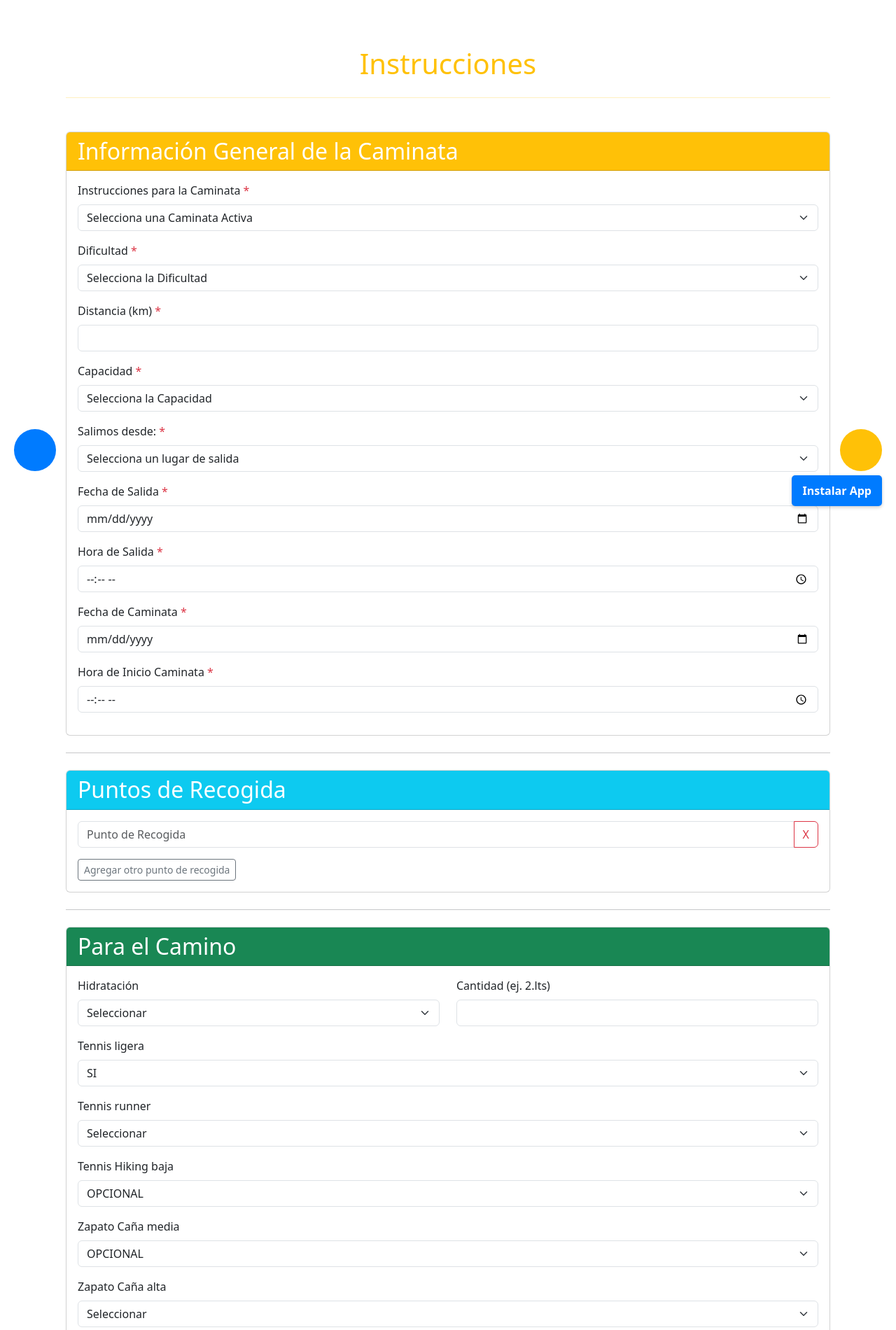
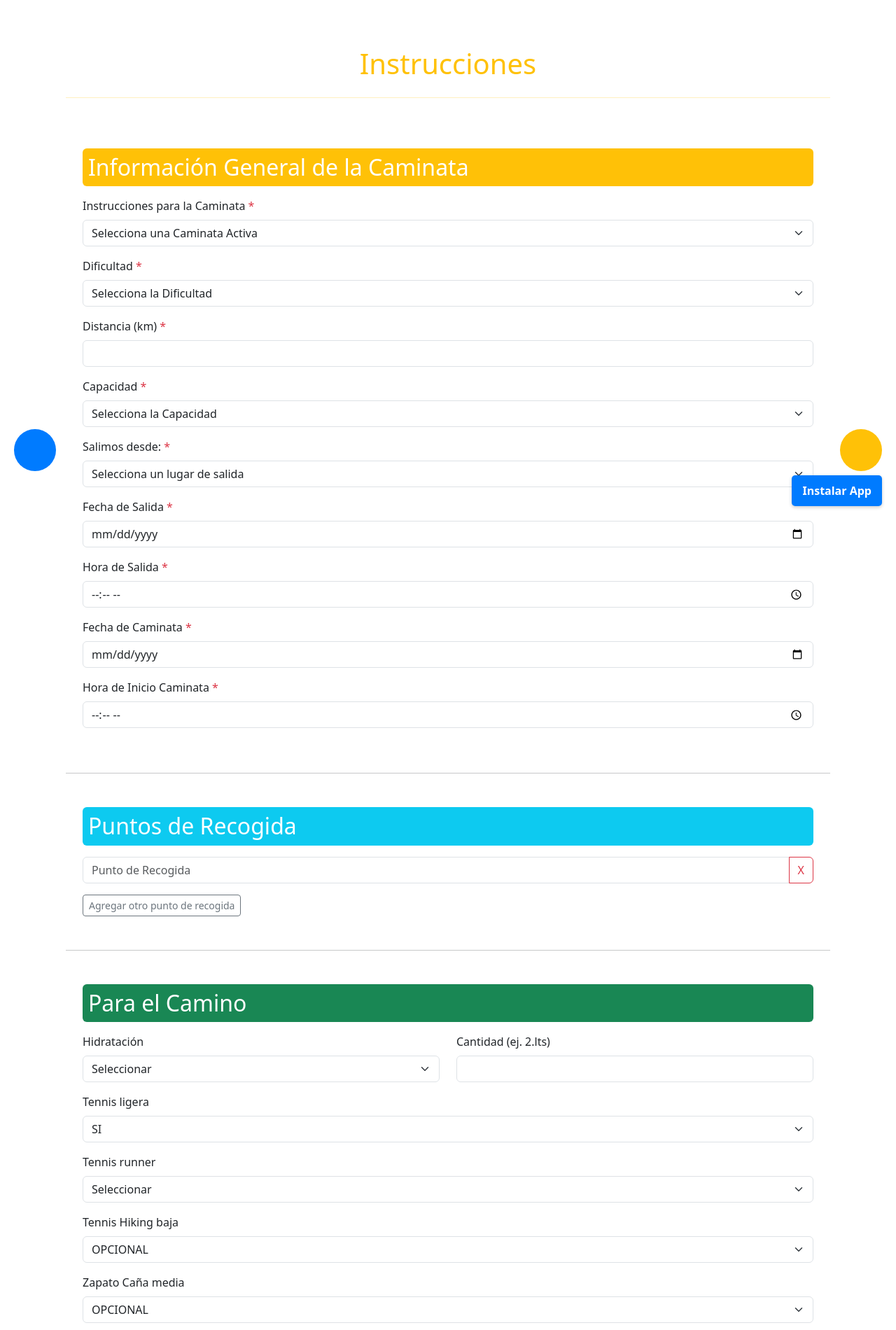
Before and after one commit to kerm1977/FlaskV1, a Flask app: page /instrucciones/crear in a window 1280 px wide. Shown: the part 57-1957 px from the top of the page at 70% size. Run offline with Flask 3, Linux system fonts and the light colour scheme; a user stored in the database is signed in; some libraries are stand-ins or nearby versions.

```diff
--- a/templates/crear_instrucciones.html
+++ b/templates/crear_instrucciones.html
@@ -66,11 +66,9 @@
     <h1 class="mb-4 text-warning text-center">Instrucciones</h1> {# Cambiado a text-warning text-center #}
     <hr class="text-warning"> {# Agregado hr con estilo warning #}
     <form method="POST" action="{{ url_for('instrucciones.crear_instrucciones') }}" id="createInstructionForm"> {# Añadido ID al formulario #}
-        <div class="card mb-4 mt-5"> {# Añadido mt-5 #}
-            <div class="card-header bg-warning text-white"> {# Cambiado a bg-warning text-white #}
-                <h2 class="card-title mb-0">Información General de la Caminata</h2>
-            </div>
-            <div class="card-body">
+        <div class="mb-4 mt-5 p-4"> {# Eliminado 'border rounded' #}
+            <h2 class="mb-3 bg-warning text-white p-2 rounded">Información General de la Caminata</h2> {# Eliminado card-header, card-title y añadido estilos de fondo y padding #}
+            <div class="form-section"> {# Agregada clase para mantener la estructura, puedes aplicar estilos si es necesario #}
                 <div class="mb-3">
                     <label for="caminata_id" class="form-label">Instrucciones para la Caminata <span class="text-danger">*</span></label>
                     <select class="form-select" id="caminata_id" name="caminata_id" required>
@@ -134,11 +132,9 @@
 
         <hr class="my-4"> {# Separador #}
 
-        <div class="card mb-4">
-            <div class="card-header bg-info text-white">
-                <h2 class="card-title mb-0">Puntos de Recogida</h2>
-            </div>
-            <div class="card-body">
+        <div class="mb-4 p-4"> {# Eliminado 'border rounded' #}
+            <h2 class="mb-3 bg-info text-white p-2 rounded">Puntos de Recogida</h2>
+            <div class="form-section">
                 <div id="recogemos_en_container">
                     {% set current_recogemos_en = form_data.recogemos_en|from_json %}
                     {% if current_recogemos_en %}
@@ -161,11 +157,9 @@
 
         <hr class="my-4"> {# Separador #}
 
-        <div class="card mb-4">
-            <div class="card-header bg-success text-white">
-                <h2 class="card-title mb-0">Para el Camino</h2>
-            </div>
-            <div class="card-body">
+        <div class="mb-4 p-4"> {# Eliminado 'border rounded' #}
+            <h2 class="mb-3 bg-success text-white p-2 rounded">Para el Camino</h2>
+            <div class="form-section">
                 <div class="row">
                     <div class="col-md-6 mb-3">
                         <label for="hidratacion" class="form-label">Hidratación</label>
@@ -298,11 +292,9 @@
 
         <hr class="my-4"> {# Separador #}
 
-        <div class="card mb-4">
-            <div class="card-header bg-warning text-dark"> {# Cambiado a bg-warning text-dark #}
-                <h2 class="card-title mb-0">Otras Recomendaciones</h2>
-            </div>
-            <div class="card-body">
+        <div class="mb-4 p-4"> {# Eliminado 'border rounded' #}
+            <h2 class="mb-3 bg-warning text-dark p-2 rounded">Otras Recomendaciones</h2>
+            <div class="form-section">
                 <div class="mb-3">
                     <textarea class="form-control" id="otras_recomendaciones" name="otras_recomendaciones">{{ form_data.otras_recomendaciones }}</textarea>
                 </div>
@@ -311,11 +303,9 @@
 
         <hr class="my-4"> {# Separador #}
 
-        <div class="card mb-4">
-            <div class="card-header bg-danger text-white">
-                <h2 class="card-title mb-0">Normas Generales</h2>
-            </div>
-            <div class="card-body">
+        <div class="mb-4 p-4"> {# Eliminado 'border rounded' #}
+            <h2 class="mb-3 bg-danger text-white p-2 rounded">Normas Generales</h2>
+            <div class="form-section">
                 <div class="mb-3">
                     <textarea class="form-control" id="normas_generales" name="normas_generales">{{ form_data.normas_generales }}</textarea>
                 </div>
@@ -324,11 +314,9 @@
 
         <hr class="my-4"> {# Separador #}
 
-        <div class="card mb-4">
-            <div class="card-header bg-info text-white">
-                <h2 class="card-title mb-0">Otras Indicaciones Generales</h2>
-            </div>
-            <div class="card-body">
+        <div class="mb-4 p-4"> {# Eliminado 'border rounded' #}
+            <h2 class="mb-3 bg-info text-white p-2 rounded">Otras Indicaciones Generales</h2>
+            <div class="form-section">
                 <div class="mb-3">
                     <textarea class="form-control" id="otras_indicaciones_generales" name="otras_indicaciones_generales">{{ form_data.otras_indicaciones_generales }}</textarea>
                 </div>
```
Also changed, not shown: templates/detalle_caminatas.html (+24 -9 lines), templates/detalle_instrucciones.html (+4 -4 lines), instance/db.db, static/uploads/caminatas/1.PNG (added), static/uploads/caminatas/2.PNG (added), static/uploads/caminatas/20250413_123019.jpg (added), static/uploads/caminatas/FLYERS_PASTEL_con_baru.jpg (added).
